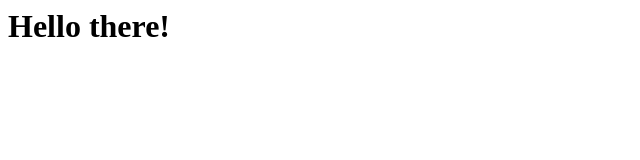
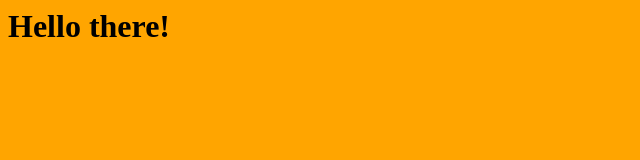
Before and after one commit to kevin-mehta/skeleton-loader-p1, a plain HTML site: page index.html in a window 1280 px wide. Shown: the whole page, without its empty margins (0-640 px from the left). Drawn offline with Linux system fonts and the light colour scheme.

Commit message:
1 file modified, 1 deleted

```diff
--- a/index.html
+++ b/index.html
@@ -2,7 +2,7 @@
   <head>
     <meta charset="UTF-8">
     <script src="script.js"></script>
-    <!-- <link rel="stylesheet" type="text/css" href="styles.css"> -->
+    <link rel="stylesheet" type="text/css" href="styles.css">
   </head>
   <body>
     <h1>Hello there!</h1>
```
Also changed, not shown: loader.css (deleted).
